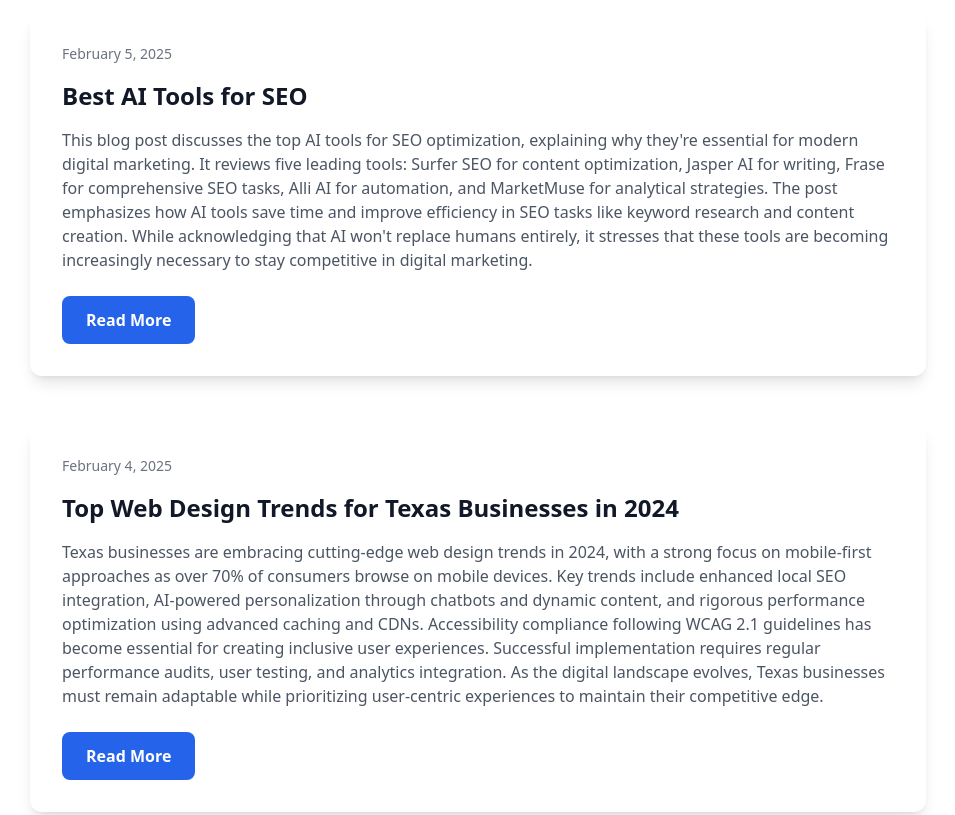
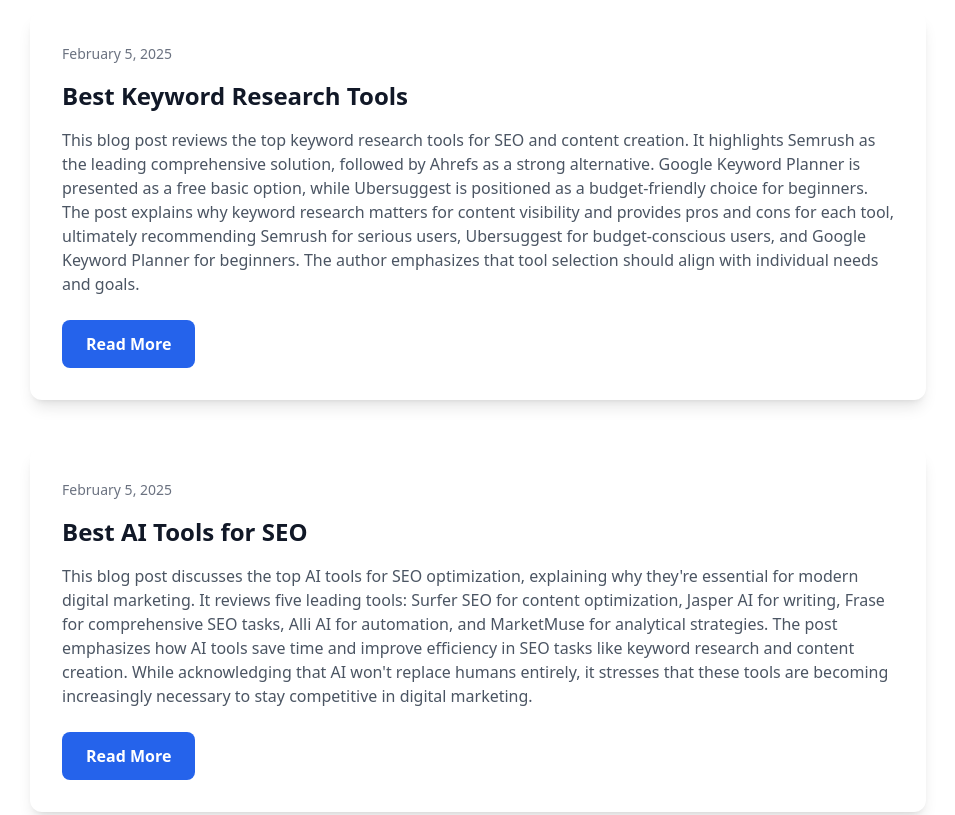
Before and after one commit to test-acc-12349/texas-web-design-2025-02-04-kqrkq, a plain HTML site: page blog.html in a window 1280 px wide. Shown: the part 620-1435 px from the top of the page, without its empty margins (162-1117 px from the left). Drawn offline with nearby package versions, Linux system fonts and the light colour scheme.

Commit message:
Update blog listing with best-keyword-research-tools-20250205-loz.html

```diff
--- a/blog.html
+++ b/blog.html
@@ -36,14 +36,23 @@
             <div class="max-w-4xl mx-auto">
                 <article class="bg-white p-8 rounded-xl shadow-lg hover:shadow-xl transition-shadow duration-300 mb-12">
                     <div class="text-sm text-gray-500 mb-4">February 5, 2025</div>
-                    <h2 class="text-2xl font-bold mb-4 text-gray-900">Best AI Tools for SEO</h2>
-                    <p class="text-gray-600 mb-6">This blog post discusses the top AI tools for SEO optimization, explaining why they're essential for modern digital marketing. It reviews five leading tools: Surfer SEO for content optimization, Jasper AI for writing, Frase for comprehensive SEO tasks, Alli AI for automation, and MarketMuse for analytical strategies. The post emphasizes how AI tools save time and improve efficiency in SEO tasks like keyword research and content creation. While acknowledging that AI won't replace humans entirely, it stresses that these tools are becoming increasingly necessary to stay competitive in digital marketing.</p>
-                    <a href="https://test-acc-12349.github.io/texas-web-design-2025-02-04-kqrkq/blog/best-ai-tools-for-seo-20250205-l7z.html" class="inline-block bg-blue-600 text-white px-6 py-3 rounded-lg font-semibold hover:bg-blue-700 transform hover:scale-105 transition-all duration-300">
+                    <h2 class="text-2xl font-bold mb-4 text-gray-900">Best Keyword Research Tools</h2>
+                    <p class="text-gray-600 mb-6">This blog post reviews the top keyword research tools for SEO and content creation. It highlights Semrush as the leading comprehensive solution, followed by Ahrefs as a strong alternative. Google Keyword Planner is presented as a free basic option, while Ubersuggest is positioned as a budget-friendly choice for beginners. The post explains why keyword research matters for content visibility and provides pros and cons for each tool, ultimately recommending Semrush for serious users, Ubersuggest for budget-conscious users, and Google Keyword Planner for beginners. The author emphasizes that tool selection should align with individual needs and goals.</p>
+                    <a href="https://test-acc-12349.github.io/texas-web-design-2025-02-04-kqrkq/blog/best-keyword-research-tools-20250205-loz.html" class="inline-block bg-blue-600 text-white px-6 py-3 rounded-lg font-semibold hover:bg-blue-700 transform hover:scale-105 transition-all duration-300">
                         Read More
                     </a>
                 </article>
 
                 <div class="grid grid-cols-1 gap-8">
+                    <article class="bg-white p-8 rounded-xl shadow-lg hover:shadow-xl transition-shadow duration-300">
+                        <div class="text-sm text-gray-500 mb-4">February 5, 2025</div>
+                        <h2 class="text-2xl font-bold mb-4 text-gray-900">Best AI Tools for SEO</h2>
+                        <p class="text-gray-600 mb-6">This blog post discusses the top AI tools for SEO optimization, explaining why they're essential for modern digital marketing. It reviews five leading tools: Surfer SEO for content optimization, Jasper AI for writing, Frase for comprehensive SEO tasks, Alli AI for automation, and MarketMuse for analytical strategies. The post emphasizes how AI tools save time and improve efficiency in SEO tasks like keyword research and content creation. While acknowledging that AI won't replace humans entirely, it stresses that these tools are becoming increasingly necessary to stay competitive in digital marketing.</p>
+                        <a href="https://test-acc-12349.github.io/texas-web-design-2025-02-04-kqrkq/blog/best-ai-tools-for-seo-20250205-l7z.html" class="inline-block bg-blue-600 text-white px-6 py-3 rounded-lg font-semibold hover:bg-blue-700 transform hover:scale-105 transition-all duration-300">
+                            Read More
+                        </a>
+                    </article>
+
                     <article class="bg-white p-8 rounded-xl shadow-lg hover:shadow-xl transition-shadow duration-300">
                         <div class="text-sm text-gray-500 mb-4">February 4, 2025</div>
                         <h2 class="text-2xl font-bold mb-4 text-gray-900">Top Web Design Trends for Texas Businesses in 2024</h2>
```
